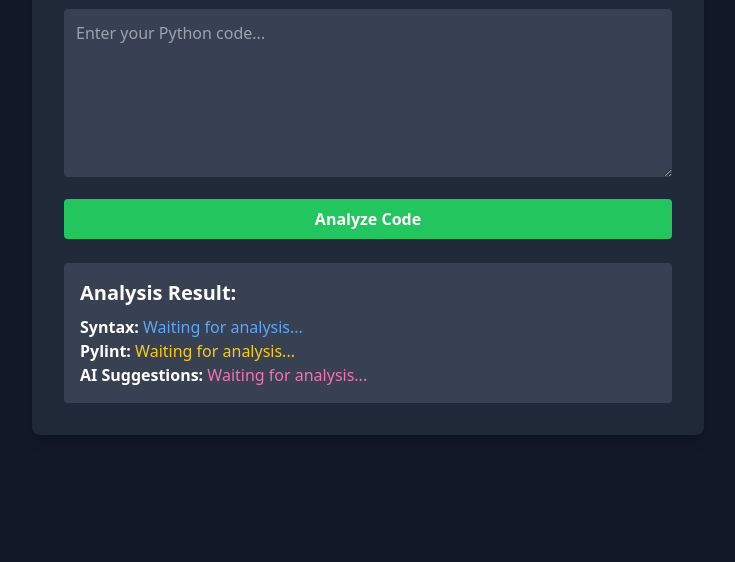
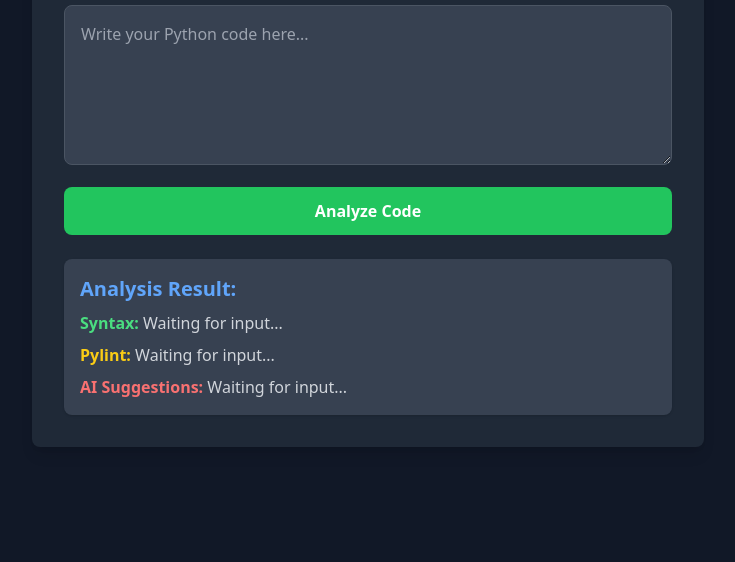
Before and after one commit to Naveen4676/AI-Code-Reviewer, a plain HTML site: page index.html in a window 1280 px wide. Shown: the part 238-800 px from the top of the page, without its empty margins (272-1007 px from the left). Drawn offline with nearby package versions, Linux system fonts and the light colour scheme.

Commit message:
Update index.html

```diff
--- a/index.html
+++ b/index.html
@@ -6,44 +6,52 @@
     <title>AI Code Reviewer</title>
     <script src="https://cdn.tailwindcss.com"></script>
 </head>
-<body class="bg-gray-900 text-white flex justify-center items-center min-h-screen">
-    <div class="bg-gray-800 p-8 rounded-lg shadow-lg w-full max-w-2xl">
-        <h1 class="text-3xl font-bold text-center mb-4 text-green-400">AI Code Reviewer</h1>
-        <label class="block text-lg mb-2">Enter Python Code:</label>
-        <textarea id="code-input" class="w-full p-3 rounded bg-gray-700 text-white" rows="6" placeholder="Enter your Python code..."></textarea>
-        <button onclick="analyzeCode()" class="w-full bg-green-500 hover:bg-green-600 text-white font-bold py-2 px-4 rounded mt-4">Analyze Code</button>
-        <div class="mt-6 p-4 bg-gray-700 rounded">
-            <h2 class="text-xl font-semibold mb-2">Analysis Result:</h2>
-            <p><strong>Syntax:</strong> <span id="syntax-result" class="text-blue-400">Waiting for analysis...</span></p>
-            <p><strong>Pylint:</strong> <span id="pylint-result" class="text-yellow-400">Waiting for analysis...</span></p>
-            <p><strong>AI Suggestions:</strong> <span id="ai-suggestions" class="text-pink-400">Waiting for analysis...</span></p>
+<body class="bg-gray-900 text-white font-sans">
+    <div class="min-h-screen flex flex-col items-center justify-center p-6">
+        <div class="bg-gray-800 p-8 rounded-lg shadow-lg w-full max-w-2xl">
+            <h1 class="text-3xl font-bold text-center text-green-400 mb-6">AI Code Reviewer</h1>
+            <label for="code" class="block text-lg font-semibold mb-2">Enter Python Code:</label>
+            <textarea id="code" class="w-full h-40 p-4 rounded-lg bg-gray-700 text-white border border-gray-600 focus:ring-2 focus:ring-green-400 outline-none" placeholder="Write your Python code here..."></textarea>
+            <button onclick="analyzeCode()" class="w-full bg-green-500 hover:bg-green-600 text-white font-semibold py-3 rounded-lg mt-4 transition">Analyze Code</button>
+
+            <div id="result" class="mt-6 p-4 bg-gray-700 rounded-lg shadow">
+                <h2 class="text-xl font-bold text-blue-400">Analysis Result:</h2>
+                <p class="mt-2"><span class="font-semibold text-green-400">Syntax:</span> <span id="syntax" class="text-gray-300">Waiting for input...</span></p>
+                <p class="mt-2"><span class="font-semibold text-yellow-400">Pylint:</span> <span id="pylint" class="text-gray-300">Waiting for input...</span></p>
+                <p class="mt-2"><span class="font-semibold text-red-400">AI Suggestions:</span> <span id="suggestions" class="text-gray-300">Waiting for input...</span></p>
+            </div>
         </div>
     </div>
 
     <script>
-        function analyzeCode() {
-            const userCode = document.getElementById('code-input').value;
-            if (!userCode.trim()) {
-                alert('Please enter Python code to analyze.');
+        async function analyzeCode() {
+            const code = document.getElementById('code').value.trim();
+            if (!code) {
+                alert("Please enter some Python code!");
                 return;
             }
 
-            fetch('https://code-review-be.onrender.com/analyze', {
-                method: 'POST',
-                headers: { 'Content-Type': 'application/json' },
-                body: JSON.stringify({ code: userCode })
-            })
-            .then(response => response.json())
-            .then(data => {
-                console.log("API Response:", data);
-                document.getElementById('syntax-result').textContent = data.syntax || 'N/A';
-                document.getElementById('pylint-result').textContent = data.pylint || 'N/A';
-                document.getElementById('ai-suggestions').textContent = data.ai_suggestions || 'N/A';
-            })
-            .catch(error => {
-                console.error('Error:', error);
-                alert('Failed to analyze code. Please check your backend.');
-            });
+            document.getElementById('syntax').textContent = "Analyzing...";
+            document.getElementById('pylint').textContent = "Analyzing...";
+            document.getElementById('suggestions').textContent = "Analyzing...";
+
+            try {
+                const response = await fetch('https://code-review-be.onrender.com/analyze', {
+                    method: 'POST',
+                    headers: { 'Content-Type': 'application/json' },
+                    body: JSON.stringify({ code })
+                });
+
+                const result = await response.json();
+                document.getElementById('syntax').textContent = result.syntax || 'No response';
+                document.getElementById('pylint').textContent = result.pylint || 'No response';
+                document.getElementById('suggestions').textContent = result.suggestions || 'No response';
+            } catch (error) {
+                document.getElementById('syntax').textContent = "Error analyzing code.";
+                document.getElementById('pylint').textContent = "Error analyzing code.";
+                document.getElementById('suggestions').textContent = "Error analyzing code.";
+                console.error("Error:", error);
+            }
         }
     </script>
 </body>
```
